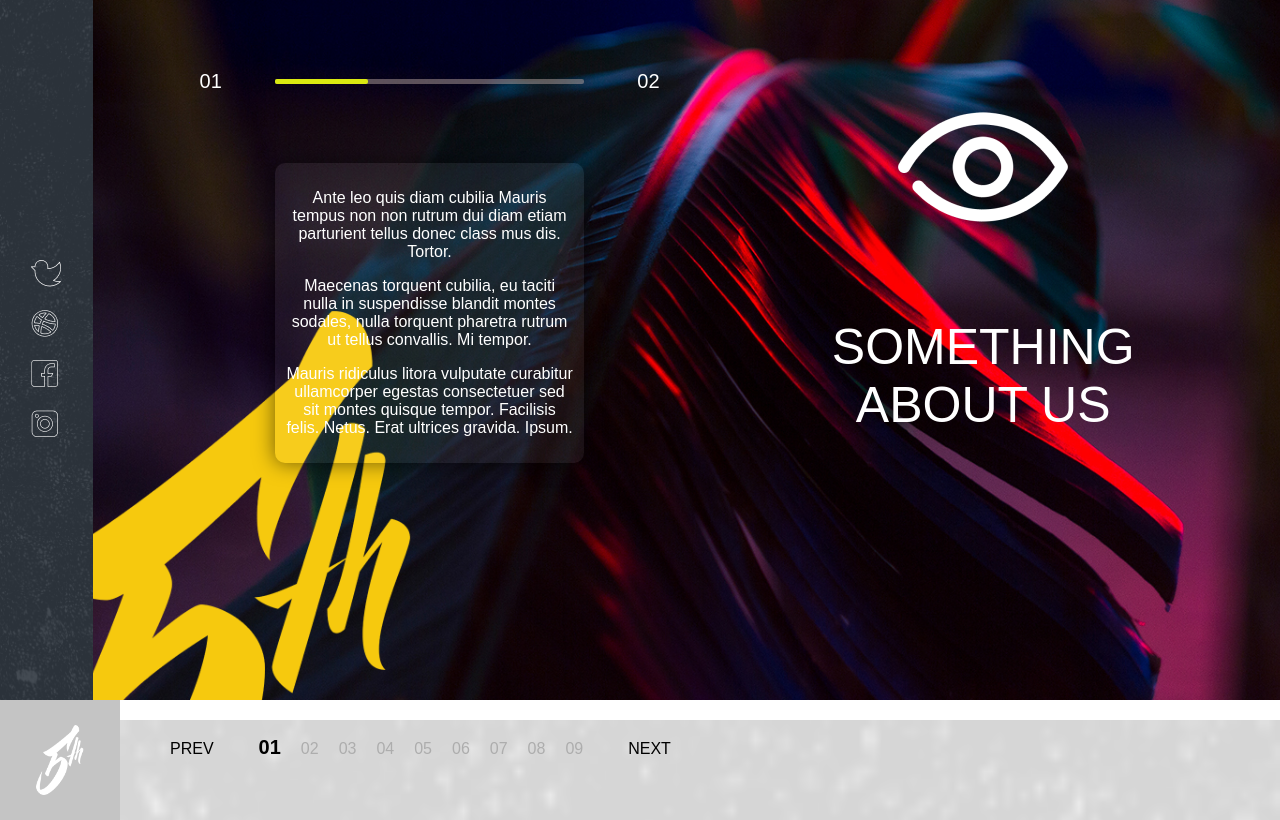
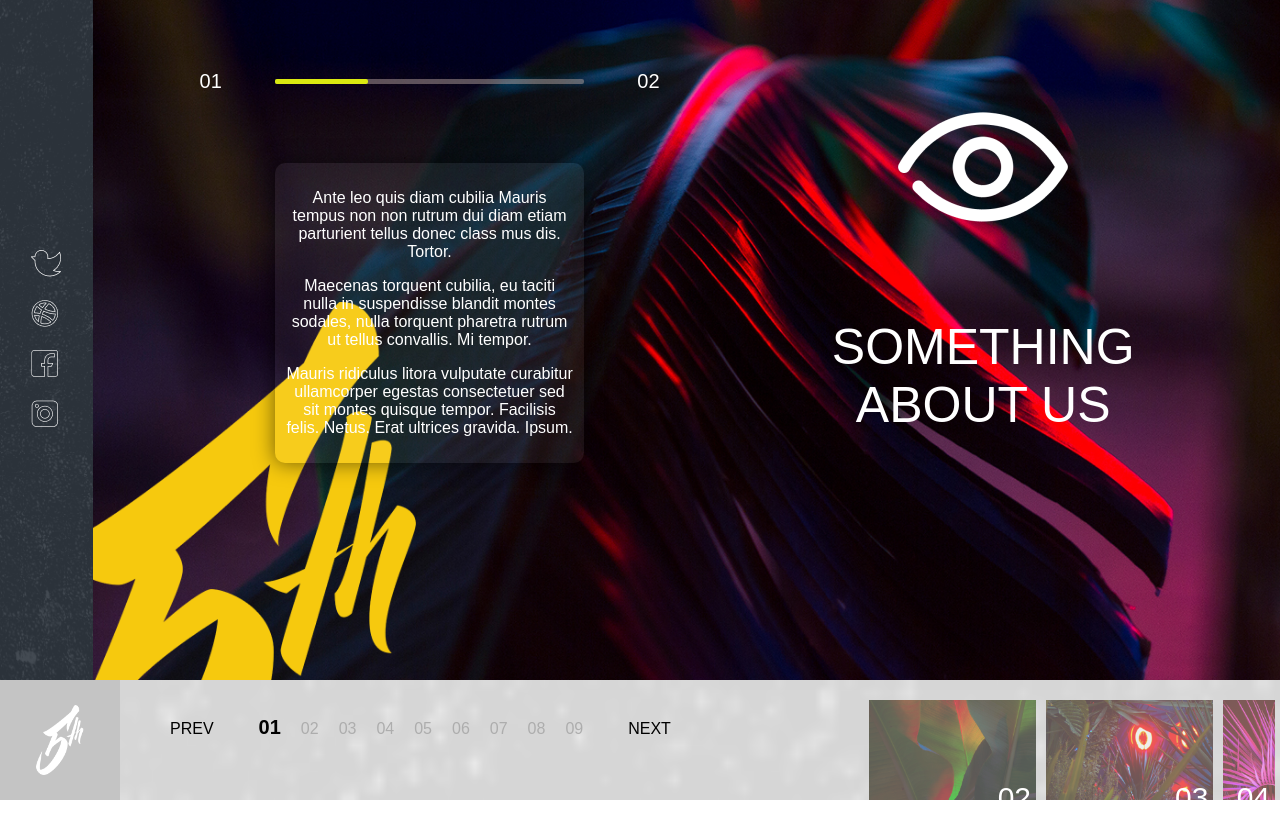
Before and after one commit to BlackRoseBurnsRed/5thAvenueProfile, a React app: page / in a window 1280 px wide. Built offline with nearby package versions, Linux system fonts and the light colour scheme.

Commit message:
slides preview

```diff
--- a/src/components/App/App.js
+++ b/src/components/App/App.js
@@ -12,9 +12,8 @@ import './app.css'
 class App extends Component {
     componentDidMount() {
         $('.slide').fadeOut(0);
-        //$('.about-slide').fadeIn(500);
-        $('.slide').height($('.wrapper').height() + 20);
-        $('.social-links').height($('.wrapper').height() + 20);
+        $('.slide').height($('.wrapper').height());
+        $('.social-links').height($('.wrapper').height());
     }
 
     endLoading() {
--- a/src/components/NavFooter/NavFooter.js
+++ b/src/components/NavFooter/NavFooter.js
@@ -1,5 +1,6 @@
 import React, { Component } from 'react'
 import $ from 'jquery'
+import SlidesPreview from './SlidesPreview/SlidesPreview.js'
 
 
 import './navFooter.css'
@@ -37,6 +38,7 @@ class SocialLinks extends Component {
                         <li className='footer-navigation-links__link'><a href='#'>NEXT</a></li>
                     </ul>
                 </div>
+                <SlidesPreview />
             </div>
 		)
 	}
--- /dev/null
+++ b/src/components/NavFooter/SlidesPreview/SlidesPreview.js
@@ -0,0 +1,32 @@
+import React, {Component} from 'react'
+
+import './slidesPreview.css'
+
+import teamDescriptionBg from './../../../static/img/previewBG/2.png'
+import ourRulesBg from './../../../static/img/previewBG/3.png'
+import portfolioBg from './../../../static/img/previewBG/4.png'
+
+
+
+class SlidesPreview extends Component {
+    render() {
+        return (
+            <div className='slides-preview'>
+                <div className='slide-preview'>
+                    <img src={teamDescriptionBg} />
+                    <div className='slide-preview__slide-number'>02</div>
+                </div>
+                <div className='slide-preview'>
+                    <img src={ourRulesBg} />
+                    <div className='slide-preview__slide-number'>03</div>
+                </div>
+                <div className='slide-preview'>
+                    <img src={portfolioBg} />
+                    <div className='slide-preview__slide-number'>04</div>
+                </div>
+            </div>
+        )
+    }
+}
+
+export default SlidesPreview
--- /dev/null
+++ b/src/components/NavFooter/SlidesPreview/slidesPreview.css
@@ -0,0 +1,30 @@
+.slides-preview {
+    display: flex;
+    flex-direction: row;
+    height: 100px;
+    justify-content: flex-end;
+}
+
+.slide-preview {
+    margin: 0 5px;
+    position: relative;
+}
+
+.slides-preview img {
+    opacity: 0.6;
+    height: 100px;
+    width: auto;
+}
+
+.slides-preview img:hover {
+    opacity: 0.9;
+    cursor: pointer;
+}
+
+.slide-preview__slide-number {
+    position: absolute;
+    bottom: -15px;
+    right: 5px;
+    color: white;
+    font-size: 30px;
+}
--- a/src/components/NavFooter/navFooter.css
+++ b/src/components/NavFooter/navFooter.css
@@ -3,16 +3,16 @@
     width: 100%;
     align-items: flex-end;
     box-sizing: border-box;
+    background: url("./../../static/img/social-links-bg.png") no-repeat;
+    background-size: cover;
+    background-color: #eeeeee;
+    overflow: visible;
 }
 
 .nav-footer__navigation {
     width: 100%;
     height: 100px;
     z-index: 100;
-    background: url("./../../static/img/social-links-bg.png") no-repeat;
-    background-size: cover;
-    background-color: #eeeeee;
-    overflow: visible;
 }
 
 .nav-footer__burger-btn {
```
Also changed, not shown: src/static/img/previewBG/2.png (added), src/static/img/previewBG/3.png (added), src/static/img/previewBG/4.png (added).
